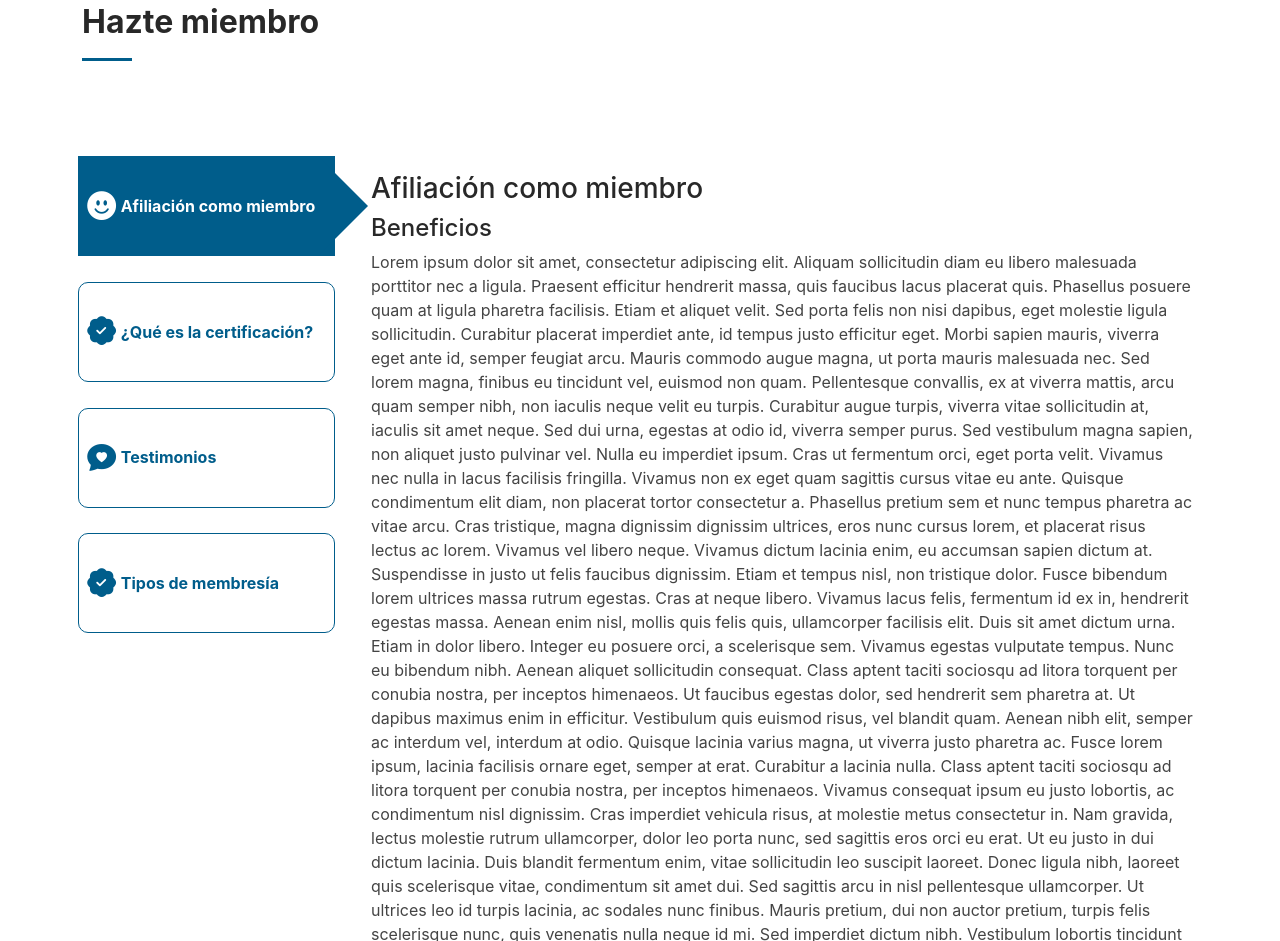
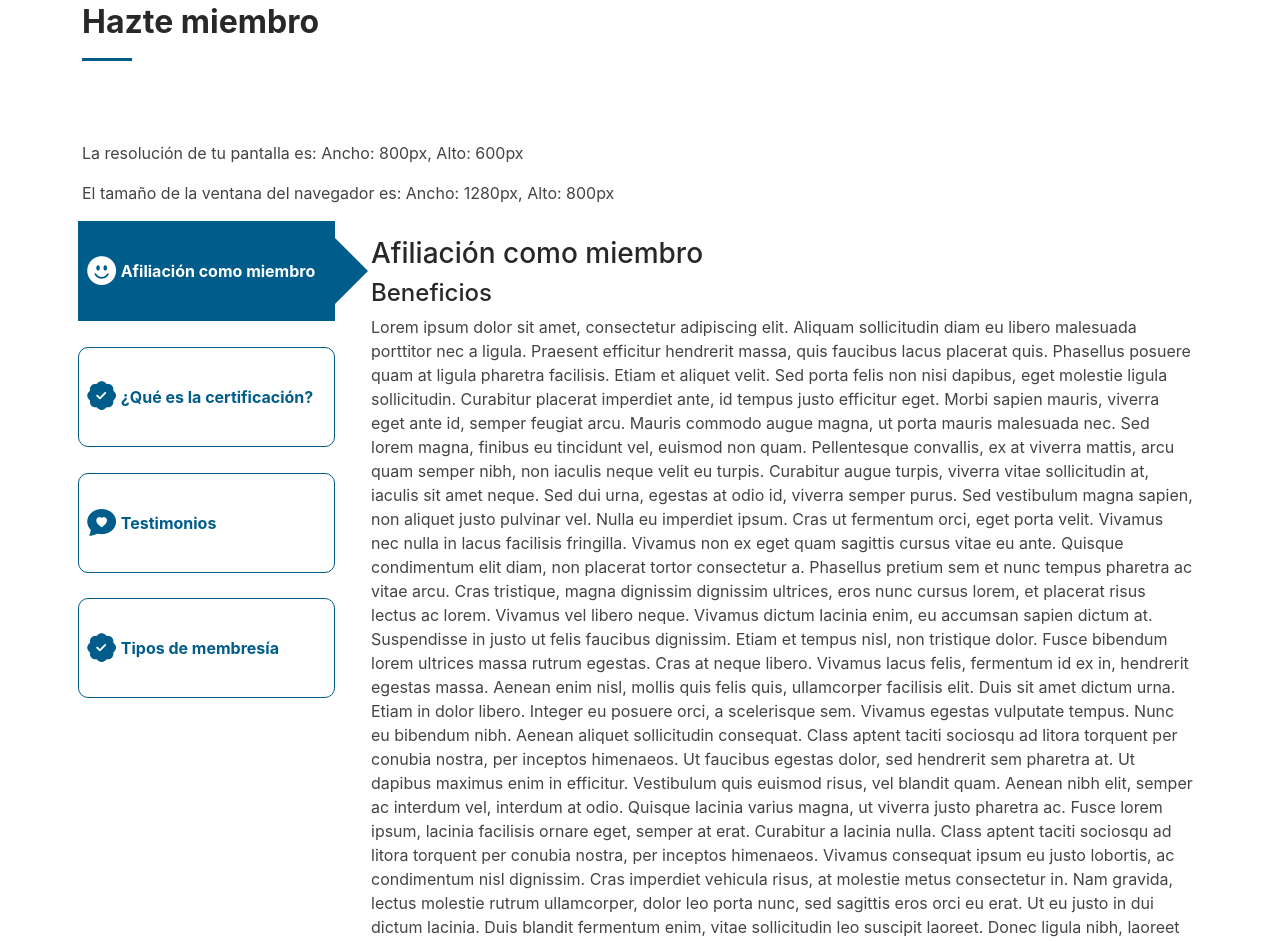
Before and after one commit to Revillinsky/AHRVP, a plain HTML site: page index.html in a window 1280 px wide. Shown: the part 9283-10224 px from the top of the page. Drawn offline with Linux system fonts and the light colour scheme.

Commit message:
prueba para menu vertical 3 (revisar tamaño de pantalla)

```diff
--- a/index.html
+++ b/index.html
@@ -926,6 +926,9 @@
       </div>
       <!-- /Título -->
       <div class="container">
+        <p>La resolución de tu pantalla es: <label id="screen-size"></label></p>
+        <p>El tamaño de la ventana del navegador es: <label id="window-size"></label></p>
+
         <div class="cont_tabs">
           <div class="row d-flex align-items-start">
             <div class="nav flex-column nav-pills col-xl-3 col-lg-4 col-md-3 menu_estatico" id="tab" role="tablist">
--- a/recursos/js/main.js
+++ b/recursos/js/main.js
@@ -308,4 +308,21 @@
   busqueda.addEventListener("click", (e) => {
     document.querySelector("#resultados_busqueda").classList.toggle("d-none");
   });
+
+  // Obtener el elemento label para la resolución de pantalla
+  const screenSizeLabel = document.getElementById("screen-size");
+  // Obtener el elemento label para el tamaño de la ventana
+  const windowSizeLabel = document.getElementById("window-size");
+
+  // Mostrar la resolución de pantalla
+  screenSizeLabel.textContent = `Ancho: ${window.screen.width}px, Alto: ${window.screen.height}px`;
+
+  // Mostrar el tamaño de la ventana del navegador
+  windowSizeLabel.textContent = `Ancho: ${window.innerWidth}px, Alto: ${window.innerHeight}px`;
+
+  // También puedes escuchar el evento de redimensionamiento de la ventana
+  window.addEventListener("resize", () => {
+    screenSizeLabel.textContent = `Ancho: ${window.screen.width}px, Alto: ${window.screen.height}px`;
+    windowSizeLabel.textContent = `Ancho: ${window.innerWidth}px, Alto: ${window.innerHeight}px`;
+  });
 })();
```
